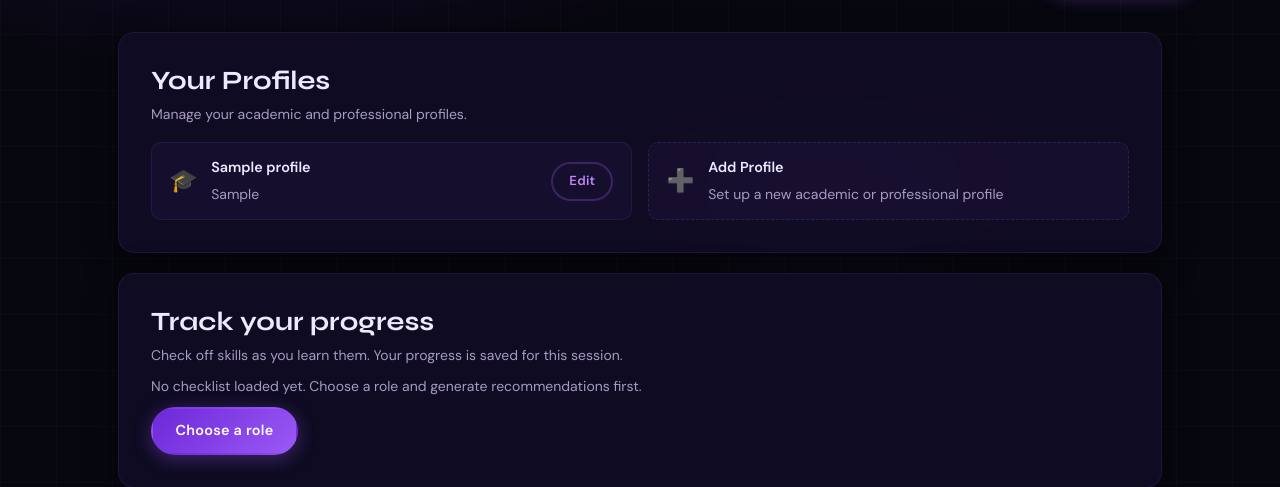
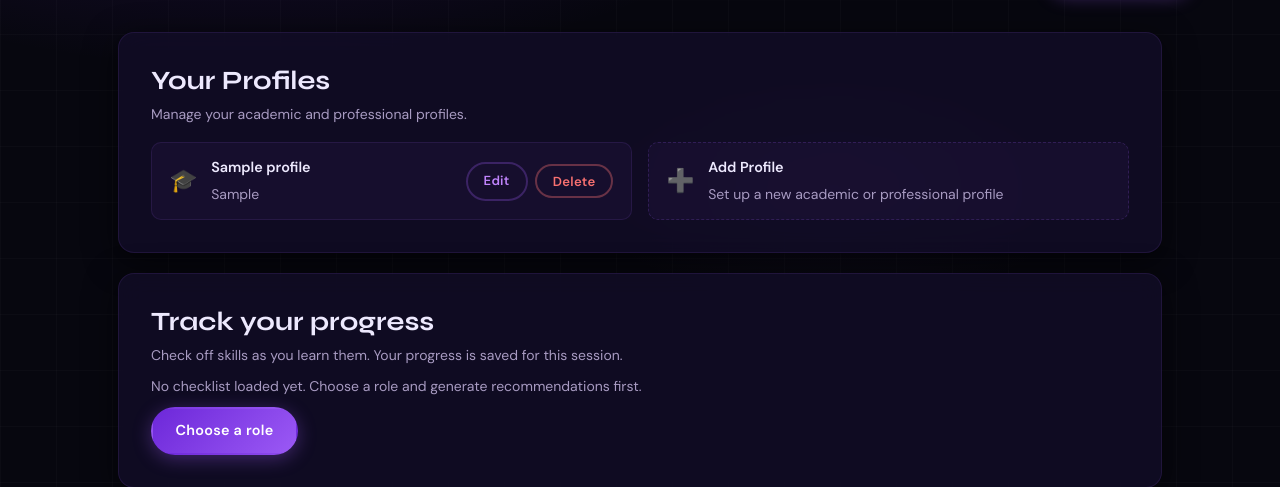
Before and after one commit to ruthbak/STEMPath, a Flask app: page /progress in a window 1280 px wide. Shown: the part 134-621 px from the top of the page. Run offline with Flask 3, Linux system fonts and the light colour scheme; the visitor is signed in with stand-in values (Sample User, id 1); tables that the repository leaves empty hold one stand-in row (values such as "Sample post"); some libraries are stand-ins or nearby versions.

Commit message:
Improve profile management flow

```diff
--- a/app.py
+++ b/app.py
@@ -13,6 +13,7 @@ from graph_builder import build_learning_graph
 from pathfinder import find_learning_path
 from data import courses
 from stempath_db import (
+    delete_profile as db_delete_profile,
     get_latest_profile,
     get_profile,
     get_progress,
@@ -661,6 +662,17 @@ ALLOWED_RESUME_EXTS = {".pdf", ".docx"}
 @login_required
 def profile():
     resume_notice = None
+    blank_profile = {
+        "degree": "",
+        "major": "",
+        "location": "",
+        "gpa": "",
+        "skills": [],
+        "certifications": [],
+        "courses": [],
+        "optimize_for": "balanced",
+    }
+
     if request.method == "POST":
         user_id            = session.get("user_id")
         degree             = request.form.get("degree", "").strip()
@@ -783,10 +795,14 @@ def profile():
         else:
             return redirect(url_for("roles"))
 
-    existing = get_latest_profile(session.get("user_id")) or session.get("profile", {})
+    if session.get("create_new_profile"):
+        existing = blank_profile
+    else:
+        existing = get_latest_profile(session.get("user_id")) or session.get("profile", {})
     if existing:
         session["profile"] = existing
-        session["active_profile_id"] = existing.get("id")
+        if existing.get("id"):
+            session["active_profile_id"] = existing.get("id")
     resume_notice = session.pop("resume_notice", None)
     selected_role = None
     selected_role_id = session.get("selected_role_id")
@@ -806,6 +822,11 @@ def profile():
 def new_profile():
     session.pop("profile", None)
     session.pop("active_profile_id", None)
+    session.pop("progress", None)
+    session.pop("survey_gaps", None)
+    session.pop("survey_scores", None)
+    session.pop("survey_summary", None)
+    session.pop("survey_questions", None)
     session["create_new_profile"] = True
     return redirect(url_for("profile"))
 
@@ -817,9 +838,32 @@ def open_profile(profile_id):
     if not profile_data:
         abort(403)
 
+    session.pop("create_new_profile", None)
     session["profile"] = profile_data
     session["active_profile_id"] = profile_data["id"]
     return redirect(url_for("profile"))
+
+
+@app.post("/profile/<int:profile_id>/delete")
+@login_required
+def delete_profile_route(profile_id):
+    deleted = db_delete_profile(session.get("user_id"), profile_id)
+    if deleted and session.get("active_profile_id") == profile_id:
+        session.pop("profile", None)
+        session.pop("active_profile_id", None)
+        session.pop("progress", None)
+        session.pop("survey_gaps", None)
+        session.pop("survey_scores", None)
+        session.pop("survey_summary", None)
+        session.pop("survey_questions", None)
+
+        latest_profile = get_latest_profile(session.get("user_id"))
+        if latest_profile:
+            session["profile"] = latest_profile
+            session["active_profile_id"] = latest_profile["id"]
+
+    session["flash"] = "Profile deleted." if deleted else "Profile could not be deleted."
+    return redirect(url_for("progress"))
 
 
 @app.route("/roles", methods=["GET"])
@@ -1341,7 +1385,7 @@ def set_session():
     session["display_name"] = display_name
 
     existing_profile = get_latest_profile(data.get("user_id"))
-    if existing_profile:
+    if existing_profile and not session.get("create_new_profile"):
         session["profile"] = existing_profile
         session["active_profile_id"] = existing_profile["id"]
 
--- a/static/css/style.css
+++ b/static/css/style.css
@@ -975,6 +975,25 @@ legend { font-size: .75rem; font-weight: 700; letter-spacing: .12em; text-transf
 
 .mini-profile-info strong {
   font-size: .9rem; font-weight: 600; color: var(--text);
+}
+
+.mini-profile-actions {
+  display: flex; align-items: center; gap: .45rem; flex-wrap: wrap;
+}
+
+.mini-profile-actions form {
+  margin: 0;
+}
+
+.btn-danger {
+  color: #f87171;
+  border-color: rgba(248,113,113,0.36);
+}
+
+.btn-danger:hover {
+  color: #fecaca;
+  border-color: rgba(248,113,113,0.68);
+  background: rgba(248,113,113,0.1);
 }
 
 /* ══════════════════════════════════════════════════════════
--- a/stempath_db.py
+++ b/stempath_db.py
@@ -155,6 +155,19 @@ def get_profile(firebase_uid, profile_id):
         return _profile_from_row(row)
 
 
+def delete_profile(firebase_uid, profile_id):
+    with get_db() as conn:
+        user = get_user(firebase_uid, conn=conn)
+        if not user:
+            return False
+
+        cur = conn.execute(
+            "DELETE FROM profiles WHERE id = ? AND user_id = ?",
+            (profile_id, user["id"]),
+        )
+        return cur.rowcount > 0
+
+
 def save_profile(firebase_uid, profile_data, profile_id=None, resume_path=None, create_new=False):
     with get_db() as conn:
         user = get_user(firebase_uid, conn=conn)
--- a/templates/home.html
+++ b/templates/home.html
@@ -30,7 +30,7 @@ how it works, CTA-->
 
   <div class="hero-actions">
     {% if session.get('user_id') %}
-      <a class="btn" href="{{ url_for('reset') }}">Get Started</a>
+      <a class="btn" href="{{ url_for('new_profile') }}">Get Started</a>
     {% else %}
       <a class="btn" href="#" onclick="event.preventDefault(); openModal('register')">Get Started</a>
     {% endif %}
@@ -212,7 +212,7 @@ how it works, CTA-->
     </p>
     <div class="hero-actions">
       {% if session.get('user_id') %}
-        <a class="btn" href="{{ url_for('reset') }}">Start Now</a>
+        <a class="btn" href="{{ url_for('new_profile') }}">Start Now</a>
         <a class="btn btn-ghost" href="{{ url_for('roles') }}">Browse Roles</a>
       {% else %}
         <a class="btn" href="#" onclick="event.preventDefault(); openModal('register')">Start Now</a>
--- a/templates/progress.html
+++ b/templates/progress.html
@@ -27,6 +27,10 @@
   <h2 id="profile-panel-title">Your Profiles</h2>
   <p class="muted">Manage your academic and professional profiles.</p>
 
+  {% if session.get('flash') %}
+    <div class="flash-notice">{{ session.pop('flash') }}</div>
+  {% endif %}
+
   <div class="profile-cards-row">
 
     <!-- Saved Profiles -->
@@ -38,7 +42,14 @@
           <strong>{{ saved_profile.name }}</strong>
           <span class="muted">{{ saved_profile.degree or 'Your current profile' }}</span>
         </div>
-        <a href="{{ url_for('open_profile', profile_id=saved_profile.id) }}" class="btn btn-ghost btn-sm">Edit</a>
+        <div class="mini-profile-actions">
+          <a href="{{ url_for('open_profile', profile_id=saved_profile.id) }}" class="btn btn-ghost btn-sm">Edit</a>
+          <form method="post"
+                action="{{ url_for('delete_profile_route', profile_id=saved_profile.id) }}"
+                onsubmit="return confirm('Delete this profile? This will also remove its saved progress.');">
+            <button class="btn btn-ghost btn-sm btn-danger" type="submit">Delete</button>
+          </form>
+        </div>
       </div>
       {% endfor %}
     {% endif %}
--- a/templates/roles.html
+++ b/templates/roles.html
@@ -83,6 +83,7 @@ career roles-->
   {% endif %}
 
   <div class="actions">
+    <a class="btn" href="{{ url_for('new_profile') }}">New Profile</a>
     <a class="btn btn-ghost" href="{{ url_for('profile') }}">Edit Profile</a>
   </div>
 </section>
```
